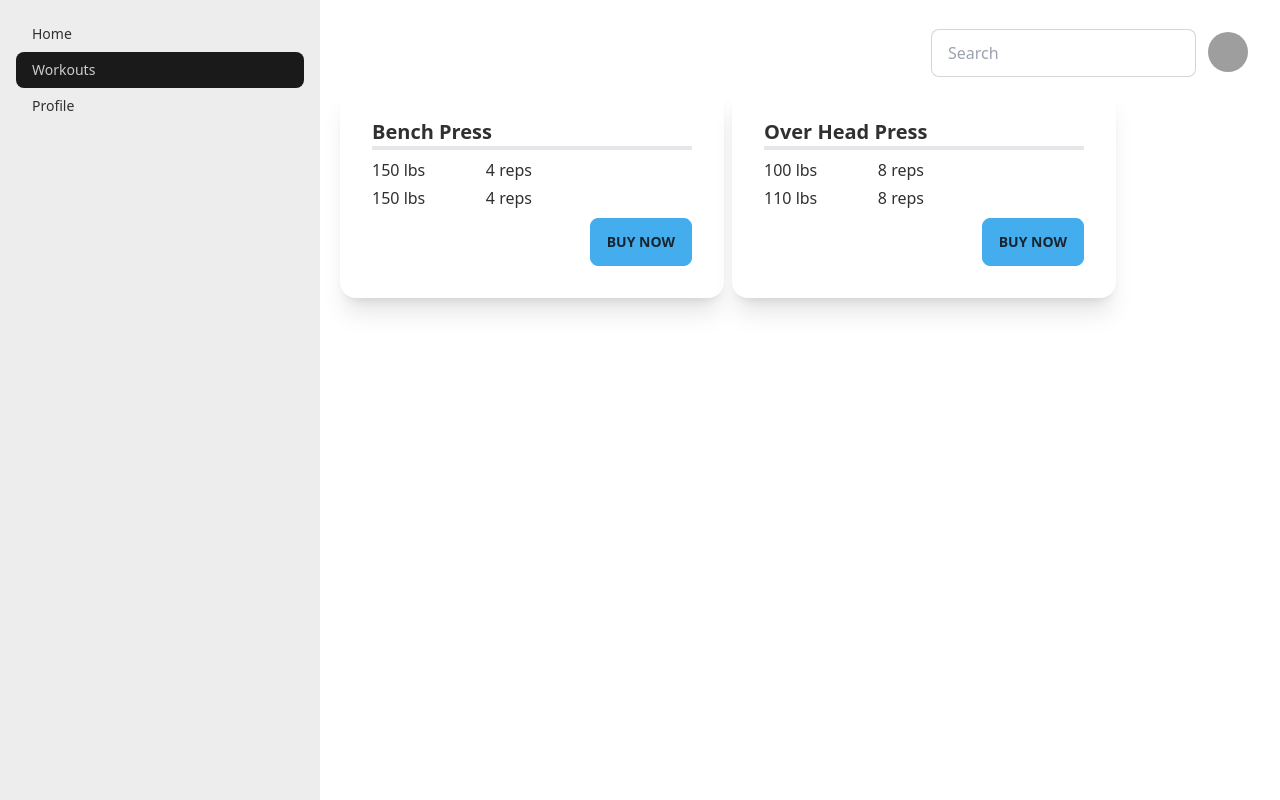
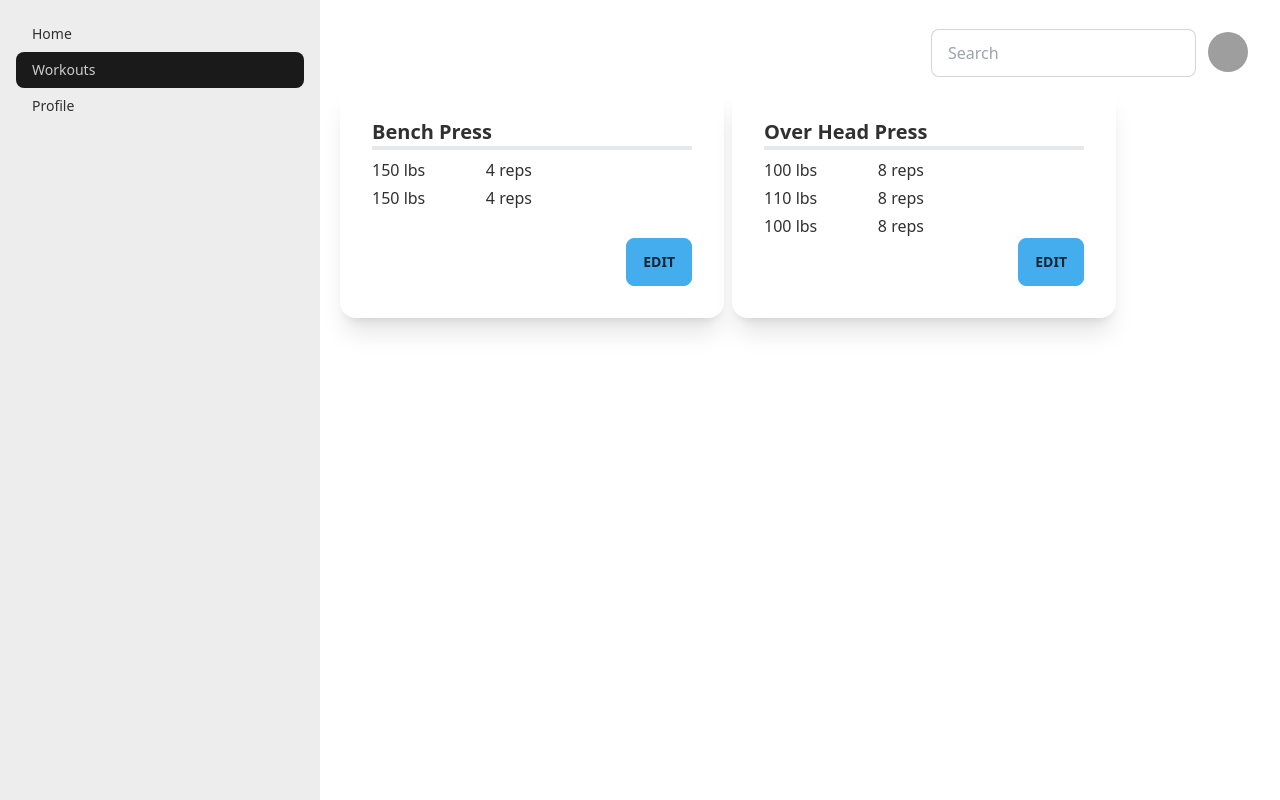
Before and after one commit to khaliltkhalil/strive, a React (Create React App) app: page /workouts/1 in a window 1280 px wide. Built offline with nearby package versions, Linux system fonts and the light colour scheme; data requests are answered from the project's data file; grey boxes are pictures that could not be loaded.

Commit message:
fix exercise looks when cards are different size

```diff
--- a/db.json
+++ b/db.json
@@ -40,7 +40,12 @@
             {
                 "weight": 110,
                 "reps": 8
-            }],
+            },
+            {
+                "weight": 100,
+                "reps": 8
+            }
+        ],
         "workoutId": 1
         },
         {
--- a/src/components/Exercise.js
+++ b/src/components/Exercise.js
@@ -9,9 +9,13 @@ function Exercise({ exercise }) {
     <div className="card w-96 bg-base-100 shadow-xl">
       <div className="card-body">
         <h2 className="card-title border-b-4">{exercise.name}</h2>
-        <section className="w-1/2 flex flex-col gap-1">{renderedSets}</section>
-        <div className="card-actions justify-end">
-          <button className="btn btn-primary">Buy Now</button>
+        <div className="h-full flex flex-col justify-between">
+          <section className="w-1/2 flex flex-col gap-1">
+            {renderedSets}
+          </section>
+          <div className="card-actions justify-end">
+            <button className="btn btn-primary">Edit</button>
+          </div>
         </div>
       </div>
     </div>
```
